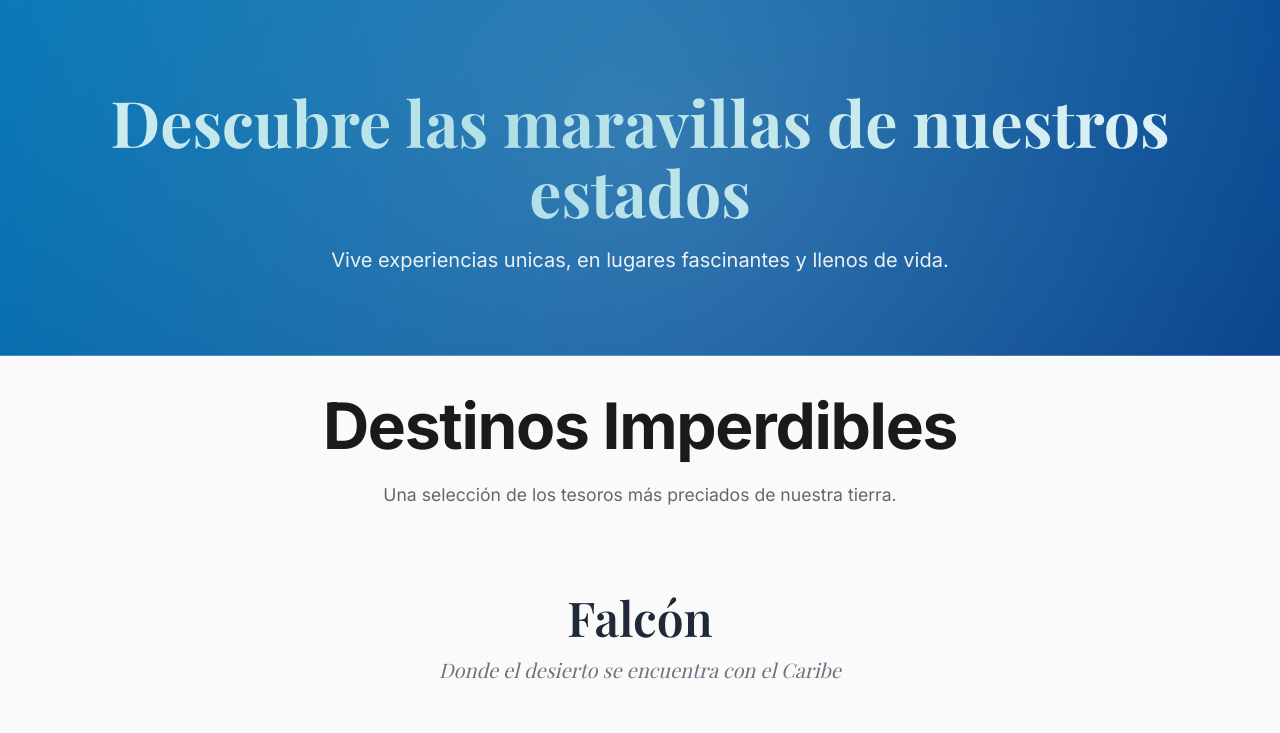
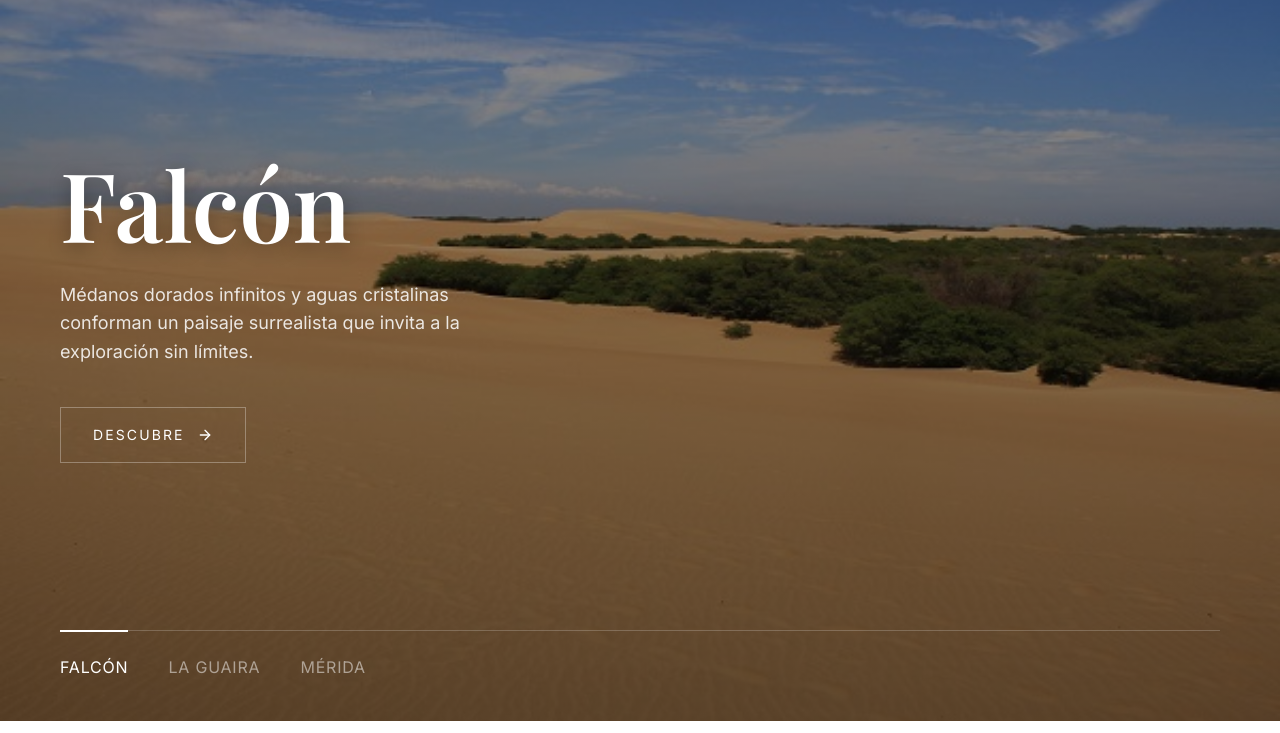
Before and after one commit to Gerardo8943/venexplore, a Next.js app: page / in a window 1280 px wide. Shown: the part 2678-3411 px from the top of the page. Built offline with nearby package versions, Linux system fonts and the light colour scheme; a web font is replaced by a local one.

Commit message:
Creacion de showcase para estados

```diff
--- a/app/page.tsx
+++ b/app/page.tsx
@@ -1,8 +1,6 @@
 import { Navbar } from "@/components/Navbar";
 import { Footer } from "@/components/Footer";
-import { DestinationCard } from "@/components/DestinationCard";
-import { venezuelaStates } from "@/lib/data";
-import { StateAccordion } from "@/components/StateAccordion";
+import { DestinationsShowcase } from "@/components/DestinationsShowcase";
 import { FeaturedGuides } from "@/components/FeaturedGuides";
 import { SportsTourism } from "@/components/SportsTourism";
 import { TestimonialsMarquee } from "@/components/TestimonialsMarquee";
@@ -84,79 +82,8 @@ export default function Home() {
       {/* FEATURED GUIDES SECTION */}
       <FeaturedGuides />
 
-      {/* INTRODUCTION */}
-      <section className={styles.introSection}>
-        <div className={styles.introContentWrapper}>
-          <div className={styles.container}>
-            <h2 className={styles.animatedText}>Descubre las maravillas de nuestros estados</h2>
-            <p className={styles.animatedSubtitle}>
-              Vive experiencias unicas, en lugares fascinantes y llenos de vida.
-            </p>
-          </div>
-        </div>
-      </section>
-
-        {/* STATES SHOWCASE */}
-        <section id="destinations" className={styles.section}>
-          <div className={styles.container}>
-            <div className={styles.sectionHeader}>
-              <h2 className={styles.sectionTitle}>Destinos Imperdibles</h2>
-              <p className={styles.sectionSubtitle}>Una selección de los tesoros más preciados de nuestra tierra.</p>
-            </div>
-            {venezuelaStates.slice(0, 3).map((state, index) => (
-              <div key={state.id} className={styles.stateBlock}>
-                <div className={styles.stateHeader}>
-                  <h2 className={styles.stateName}>{state.name}</h2>
-                  <p className={styles.stateTagline}>{state.tagline}</p>
-                </div>
-
-                {/* Main State Card */}
-                <DestinationCard
-                  title={state.name}
-                  description={state.description}
-                  imageUrl={state.mainImage}
-                  reverse={index % 2 !== 0}
-                />
-
-                {/* Accordion representation for categories */}
-                <div style={{ marginTop: '48px' }}>
-                  <StateAccordion
-                    items={[
-                      {
-                        id: 'gastronomy',
-                        title: 'Gastronomía',
-                        description: state.gastronomy.description,
-                        imageUrl: state.gastronomy.imageUrl
-                      },
-                      {
-                        id: 'culture',
-                        title: 'Cultura y Eventos',
-                        description: state.culture.description,
-                        imageUrl: state.culture.imageUrl
-                      },
-                      {
-                        id: 'nature',
-                        title: 'Naturaleza',
-                        description: state.nature.description,
-                        imageUrl: state.nature.imageUrl
-                      }
-                    ]}
-                  />
-                </div>
-              </div>
-            ))}
-          </div>
-
-          <div className={styles.viewAllContainer}>
-            <button className={styles.viewAllBtn}>
-              Explorar todos los estados
-              <svg width="20" height="20" viewBox="0 0 24 24" fill="none" stroke="currentColor" strokeWidth="2" strokeLinecap="round" strokeLinejoin="round">
-                <line x1="5" y1="12" x2="19" y2="12"></line>
-                <polyline points="12 5 19 12 12 19"></polyline>
-              </svg>
-            </button>
-          </div>
-        </section>
+      {/* DESTINATIONS SHOWCASE (New cinematic component) */}
+      <DestinationsShowcase />
 
         {/* SPORTS TOURISM SECTION */}
         <SportsTourism />
--- /dev/null
+++ b/components/DestinationsShowcase/DestinationsShowcase.module.css
@@ -0,0 +1,152 @@
+.wrapper {
+  position: relative;
+  width: 100%;
+  height: 100vh;
+  min-height: 800px;
+  overflow: hidden;
+  background-color: #000;
+  display: flex;
+  flex-direction: column;
+}
+
+.backgroundContainer {
+  position: absolute;
+  top: 0;
+  left: 0;
+  width: 100%;
+  height: 100%;
+  z-index: 1;
+}
+
+.image {
+  object-fit: cover;
+  width: 100%;
+  height: 100%;
+}
+
+.overlay {
+  position: absolute;
+  top: 0;
+  left: 0;
+  width: 100%;
+  height: 100%;
+  background: linear-gradient(to bottom, rgba(0,0,0,0.3) 0%, rgba(0,0,0,0.6) 100%);
+  z-index: 2;
+}
+
+.contentContainer {
+  position: relative;
+  z-index: 10;
+  display: flex;
+  flex-direction: column;
+  justify-content: space-between;
+  height: 100%;
+  padding: 40px 60px;
+  color: white;
+}
+
+.header {
+  font-family: var(--font-playfair), serif;
+  font-size: 1.25rem;
+  letter-spacing: 0.1em;
+  text-transform: uppercase;
+  font-weight: 400;
+  color: rgba(255, 255, 255, 0.9);
+}
+
+.mainContent {
+  flex-grow: 1;
+  display: flex;
+  flex-direction: column;
+  justify-content: center;
+  max-width: 600px;
+}
+
+.title {
+  font-family: var(--font-playfair), serif;
+  font-size: clamp(3rem, 8vw, 6rem);
+  line-height: 1.1;
+  margin-bottom: 24px;
+  text-shadow: 0 4px 20px rgba(0, 0, 0, 0.3);
+}
+
+.description {
+  font-family: var(--font-inter), sans-serif;
+  font-size: 1.125rem;
+  line-height: 1.6;
+  color: rgba(255, 255, 255, 0.85);
+  margin-bottom: 40px;
+  max-width: 450px;
+}
+
+.discoverBtn {
+  font-family: var(--font-inter), sans-serif;
+  font-size: 0.875rem;
+  letter-spacing: 0.15em;
+  text-transform: uppercase;
+  display: inline-flex;
+  align-items: center;
+  gap: 12px;
+  background: transparent;
+  color: white;
+  border: 1px solid rgba(255, 255, 255, 0.3);
+  padding: 16px 32px;
+  cursor: pointer;
+  transition: all 0.3s ease;
+  width: max-content;
+}
+
+.discoverBtn:hover {
+  background: white;
+  color: black;
+}
+
+.navigation {
+  display: flex;
+  gap: 40px;
+  border-top: 1px solid rgba(255, 255, 255, 0.2);
+  padding-top: 24px;
+}
+
+.navItem {
+  font-family: var(--font-inter), sans-serif;
+  font-size: 1rem;
+  color: rgba(255, 255, 255, 0.5);
+  background: transparent;
+  border: none;
+  cursor: pointer;
+  padding: 0;
+  transition: color 0.3s ease;
+  position: relative;
+  text-transform: uppercase;
+  letter-spacing: 0.05em;
+}
+
+.navItem:hover {
+  color: rgba(255, 255, 255, 0.8);
+}
+
+.navItem.active {
+  color: white;
+}
+
+.navItem.active::after {
+  content: '';
+  position: absolute;
+  top: -25px; /* Aligns with the border-top of .navigation */
+  left: 0;
+  width: 100%;
+  height: 2px;
+  background-color: white;
+}
+
+@media (max-width: 768px) {
+  .contentContainer {
+    padding: 30px 24px;
+  }
+
+  .navigation {
+    flex-wrap: wrap;
+    gap: 20px;
+  }
+}
--- /dev/null
+++ b/components/DestinationsShowcase/DestinationsShowcase.tsx
@@ -0,0 +1,85 @@
+"use client";
+
+import React, { useState } from 'react';
+import Image from 'next/image';
+import { motion, AnimatePresence } from 'framer-motion';
+import { venezuelaStates } from '@/lib/data';
+import styles from './DestinationsShowcase.module.css';
+
+// Obtiene los primerro 3 estados, se puede cambiar el numero
+const destinations = venezuelaStates.slice(0, 3);
+
+export const DestinationsShowcase = () => {
+  const [currentIndex, setCurrentIndex] = useState(0);
+  const currentDestination = destinations[currentIndex];
+
+  return (
+    <section className={styles.wrapper}>
+      {/* Background Image con AnimatePresence para crossfade */}
+      <div className={styles.backgroundContainer}>
+        <AnimatePresence mode="wait">
+          <motion.div
+            key={currentDestination.id}
+            initial={{ opacity: 0, scale: 1.05 }}
+            animate={{ opacity: 1, scale: 1 }}
+            exit={{ opacity: 0 }}
+            transition={{ duration: 1.2, ease: "easeInOut" }}
+            style={{ width: '100%', height: '100%', position: 'absolute' }}
+          >
+            <Image
+              src={currentDestination.mainImage}
+              alt={currentDestination.name}
+              fill
+              className={styles.image}
+              sizes="100vw"
+              quality={100}
+              priority
+            />
+          </motion.div>
+        </AnimatePresence>
+        <div className={styles.overlay}></div>
+      </div>
+
+      <div className={styles.contentContainer}>
+        <header>
+          <h2 className={styles.header}>Nuestros destinos principales</h2>
+        </header>
+
+        <div className={styles.mainContent}>
+          <AnimatePresence mode="wait">
+            <motion.div
+              key={currentDestination.id}
+              initial={{ opacity: 0, y: 30 }}
+              animate={{ opacity: 1, y: 0 }}
+              exit={{ opacity: 0, y: -20 }}
+              transition={{ duration: 0.8, delay: 0.2, ease: [0.25, 0.1, 0.25, 1] }}
+            >
+              <h3 className={styles.title}>{currentDestination.name}</h3>
+              <p className={styles.description}>{currentDestination.description}</p>
+
+              <button className={styles.discoverBtn}>
+                Descubre
+                <svg width="16" height="16" viewBox="0 0 24 24" fill="none" stroke="currentColor" strokeWidth="2" strokeLinecap="round" strokeLinejoin="round">
+                  <line x1="5" y1="12" x2="19" y2="12"></line>
+                  <polyline points="12 5 19 12 12 19"></polyline>
+                </svg>
+              </button>
+            </motion.div>
+          </AnimatePresence>
+        </div>
+
+        <nav className={styles.navigation}>
+          {destinations.map((dest, index) => (
+            <button
+              key={dest.id}
+              onClick={() => setCurrentIndex(index)}
+              className={`${styles.navItem} ${index === currentIndex ? styles.active : ''}`}
+            >
+              {dest.name}
+            </button>
+          ))}
+        </nav>
+      </div>
+    </section>
+  );
+};
--- /dev/null
+++ b/components/DestinationsShowcase/index.ts
@@ -0,0 +1 @@
+export { DestinationsShowcase } from './DestinationsShowcase';
--- a/components/SportsTourism/SportsTourism.module.css
+++ b/components/SportsTourism/SportsTourism.module.css
@@ -17,7 +17,7 @@
 .title {
   font-family: var(--font-playfair), serif;
   font-size: clamp(2.5rem, 5vw, 3.5rem);
-  color: #0077B6 !important;
+  color: #000;
   margin-bottom: 16px;
 }
 
@@ -71,7 +71,7 @@
   left: 0;
   width: 100%;
   height: 100%;
-  background: linear-gradient(to right, rgba(0,0,0,0.8) 0%, rgba(0,0,0,0.2) 100%);
+  background: linear-gradient(to right, rgba(0, 0, 0, 0.8) 0%, rgba(0, 0, 0, 0.2) 100%);
   z-index: 2;
 }
 
@@ -89,7 +89,7 @@
   font-size: clamp(3rem, 6vw, 6rem);
   line-height: 1.1;
   margin-bottom: 24px;
-  text-shadow: 0 10px 30px rgba(0,0,0,0.5);
+  text-shadow: 0 10px 30px rgba(0, 0, 0, 0.5);
   max-width: 800px;
 }
 
@@ -98,7 +98,8 @@
   font-size: 1.25rem;
   line-height: 1.6;
   max-width: 500px;
-  text-shadow: 0 4px 10px rgba(0,0,0,0.8);
-  border-left: 4px solid #0077B6 !important; /* Force Sea Blue */
+  text-shadow: 0 4px 10px rgba(0, 0, 0, 0.8);
+  border-left: 4px solid #0077B6;
+  /* Force Sea Blue */
   padding-left: 24px;
 }
--- a/package.json
+++ b/package.json
@@ -10,6 +10,7 @@
   },
   "dependencies": {
     "@types/leaflet": "^1.9.21",
+    "framer-motion": "^12.38.0",
     "leaflet": "^1.9.4",
     "next": "16.2.1",
     "react": "19.2.4",
```
Also changed, not shown: 1 other file (tests, documents, lock files or other folders).
